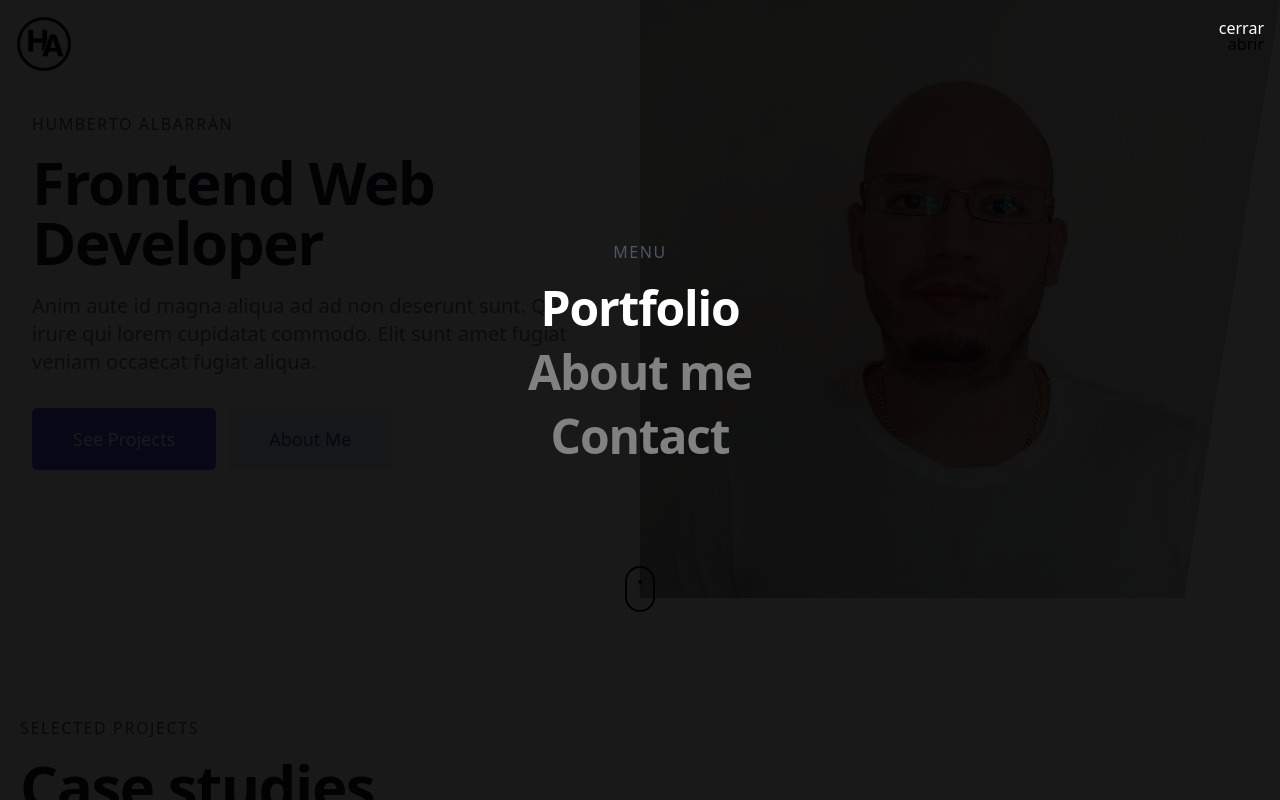
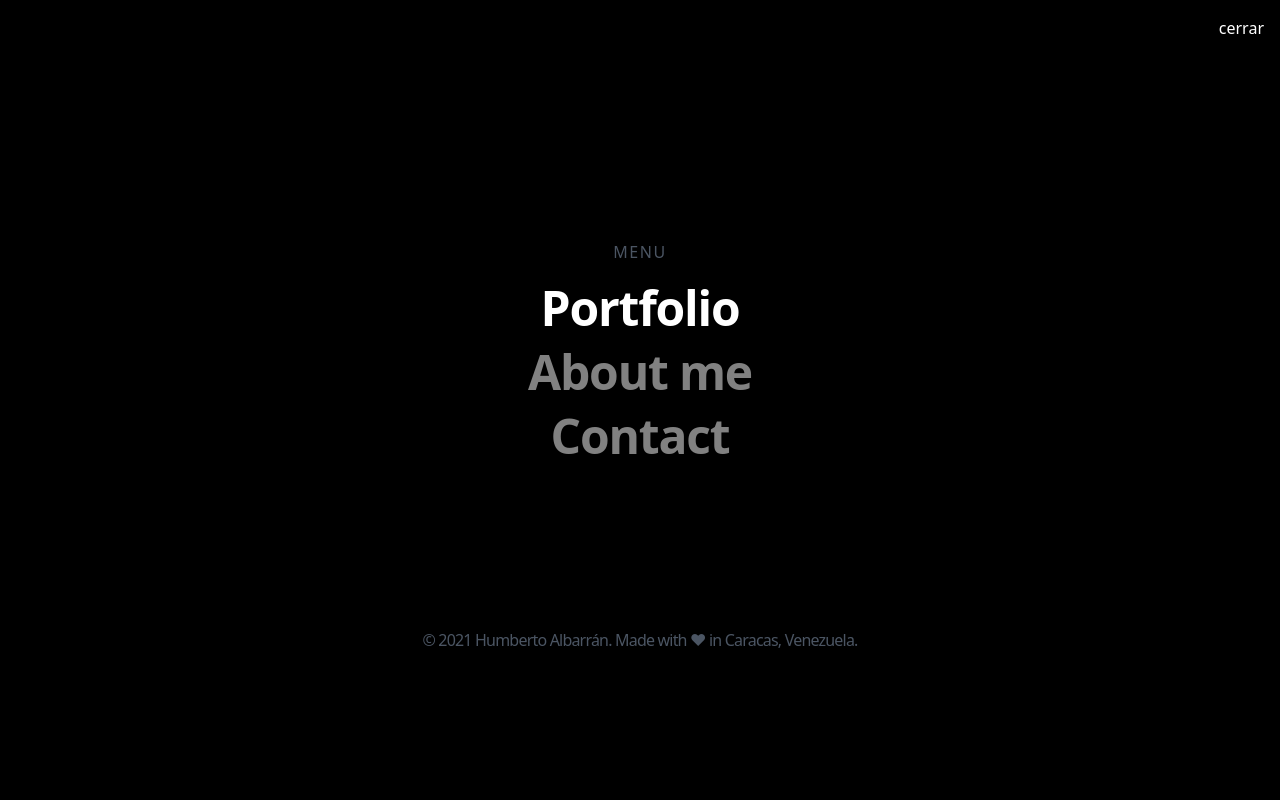
Before and after one commit to hjalbarran/portfolio-v1, a Vue app: page / in a window 1280 px wide. Both pictures are taken after a click on the button "abrir". Shown: the top 800 px of the page. Built offline with nearby package versions, Linux system fonts and the light colour scheme.

Commit message:
little signature in corutain menu

```diff
--- a/src/App.vue
+++ b/src/App.vue
@@ -11,7 +11,8 @@
       </figure>
       <button class="m-4" @click="openNav()">abrir</button>
     </nav>
-    <div id="myNav" class="overlay bg-black bg-opacity-90 flex content-center">
+
+    <div id="myNav" class="flex flex-col overlay bg-black bg-opacity-100 flex content-center">
       <button class="m-4 absolute top-0 right-0 text-white" @click="closeNav()">cerrar</button>
       <div class="overlay-content relative text-center mt-10 w-auto mx-auto">
         <transition name="fade">
@@ -37,6 +38,9 @@
               <span class="block xl:inline">Contact</span>
             </h1>
           </router-link>
+        </transition>
+        <transition name="fade">
+          <p class="tracking-tighter text-gray-600 mt-40" v-if="show">&copy; {{ new Date().getFullYear() }} Humberto Albarrán. Made with ♥ in Caracas, Venezuela.</p>
         </transition>
       </div>
     </div>
@@ -86,12 +90,14 @@ export default {
   top: 0;
   left: 0;
   overflow: hidden;
+  overflow-y: hidden;
   z-index: 20;
   transition: 0.5s ease-in-out
 }
 
 .overlay-content {
   top:25%;
+  overflow-y: hidden;
 }
 
 .overlay a {
```
